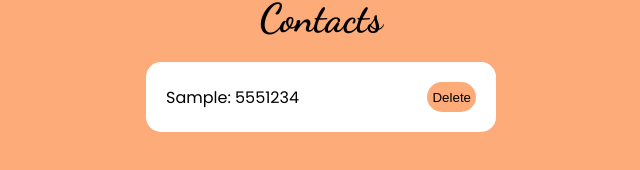
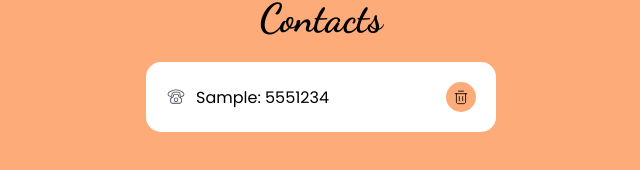
Before and after one commit to jujalei/goit-react-hw-02-phonebook, a React (Create React App) app: page / in a window 1280 px wide. Both pictures are taken after typing "Sample", "5551234" into the empty fields and a click on the button "Add contact". Shown: the part 506-676 px from the top of the page, without its empty margins (319-959 px from the left). Built offline with nearby package versions, Linux system fonts and the light colour scheme.

Commit message:
add decoration

```diff
--- a/src/components/contactList/ContactList.jsx
+++ b/src/components/contactList/ContactList.jsx
@@ -23,9 +23,7 @@ export const ContactList = ({ contacts, onDelete }) => {
                     onClick={() => {
                       onDelete(contact.id);
                     }}
-                  >
-                    Delete
-                  </DeleteBtn>
+                  ></DeleteBtn>
                 </ListItem>
               );
             })}
--- a/src/components/contactList/ContactList.styled.jsx
+++ b/src/components/contactList/ContactList.styled.jsx
@@ -1,4 +1,6 @@
 import styled from '@emotion/styled';
+import trashIcon from './icons/trash.svg';
+import phoneIcon from './icons/phone.svg';
 
 const SubTitle = styled.h2`
   font-family: 'Dancing Script', cursive;
@@ -23,6 +25,22 @@ const ListItem = styled.li`
   display: flex;
   justify-content: space-between;
   align-items: center;
+
+  position: relative;
+  padding-left: 30px;
+
+  &::before {
+    content: '';
+    position: absolute;
+    top: 50%;
+    left: 0;
+    transform: translateY(-50%);
+    width: 20px;
+    height: 20px;
+    background-image: url(${phoneIcon});
+    background-repeat: no-repeat;
+    background-size: cover;
+  }
 `;
 
 const DeleteBtn = styled.button`
@@ -30,7 +48,12 @@ const DeleteBtn = styled.button`
   border: none;
   border-radius: 20px;
   background-color: #fcab79;
+  background-image: url(${trashIcon});
+  background-size: 20px;
+  background-repeat: no-repeat;
+  background-position: 50% 50%;
   height: 30px;
+  width: 30px;
   transition: border 250ms linear;
 
   &:hover {
```
Also changed, not shown: src/components/contactList/icons/phone.svg (added), src/components/contactList/icons/trash.svg (added).
